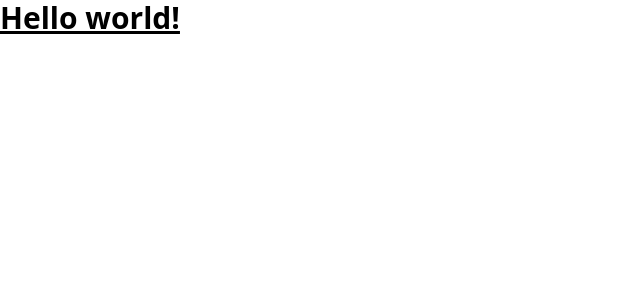
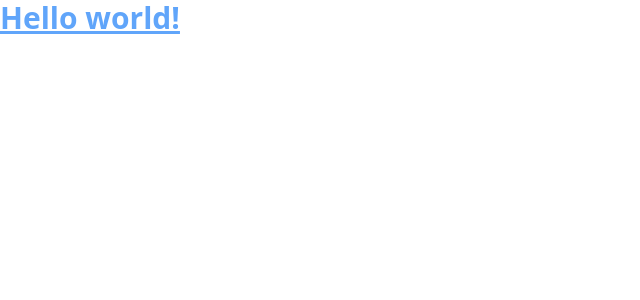
Before and after one commit to ANSBUTT1/inpath-buisness, a React (Create React App) app in the folder inpath-buisness/: page / in a window 1280 px wide. Shown: the top 300 px of the page, without its empty margins (0-640 px from the left). Built offline with nearby package versions, Linux system fonts and the light colour scheme.

Commit message:
text-blue

```diff
--- a/inpath-buisness/src/App.js
+++ b/inpath-buisness/src/App.js
@@ -1,13 +1,11 @@
-import React from 'react'
+import React from "react";
 
 const App = () => {
   return (
     <div>
-        <h1 className="text-3xl font-bold underline">
-      Hello world!
-    </h1>
+      <h1 className="text-3xl font-bold underline text-blue-400">Hello world!</h1>
     </div>
-  )
-}
+  );
+};
 
-export default App
+export default App;
```
